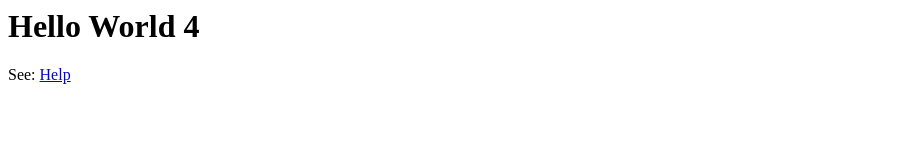
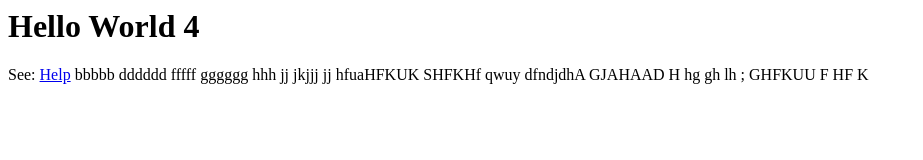
Before and after one commit to tacob-ryffine/philiprbrenan.github.io, a plain HTML site: page index.html in a window 1280 px wide. Shown: the whole page, without its empty margins (0-923 px from the left). Drawn offline with Linux system fonts and the light colour scheme.

Commit message:
Update index.html

```diff
--- a/index.html
+++ b/index.html
@@ -1,2 +1,3 @@
 <h1>Hello World 4</h1>
-<p>See: <a href="/help.html">Help</a>
+<div width=10em">
+<p>See: <a href="/help.html">Help</a> bbbbb dddddd fffff gggggg hhh jj jkjjj jj hfuaHFKUK SHFKHf qwuy dfndjdhA GJAHAAD H hg gh lh ; GHFKUU F HF K
```
